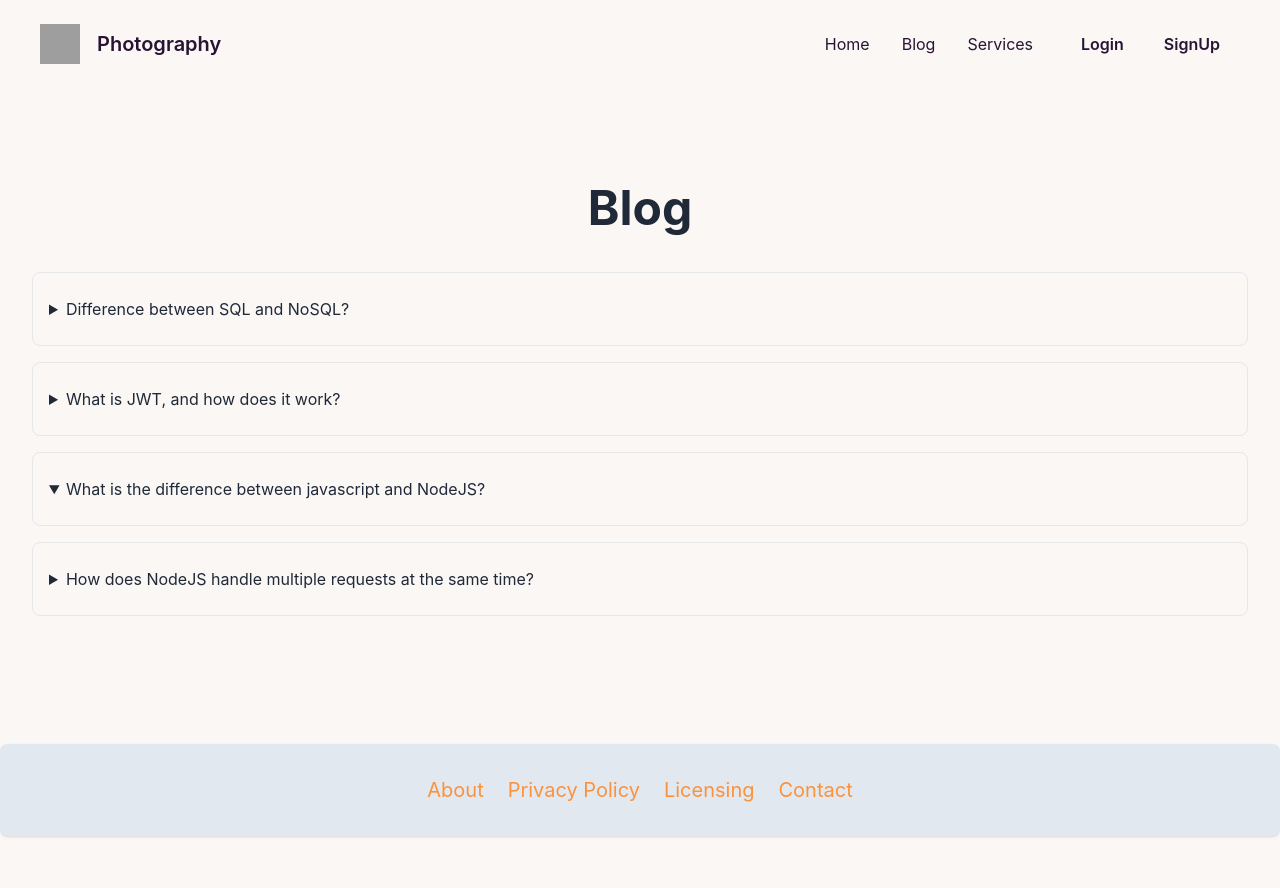
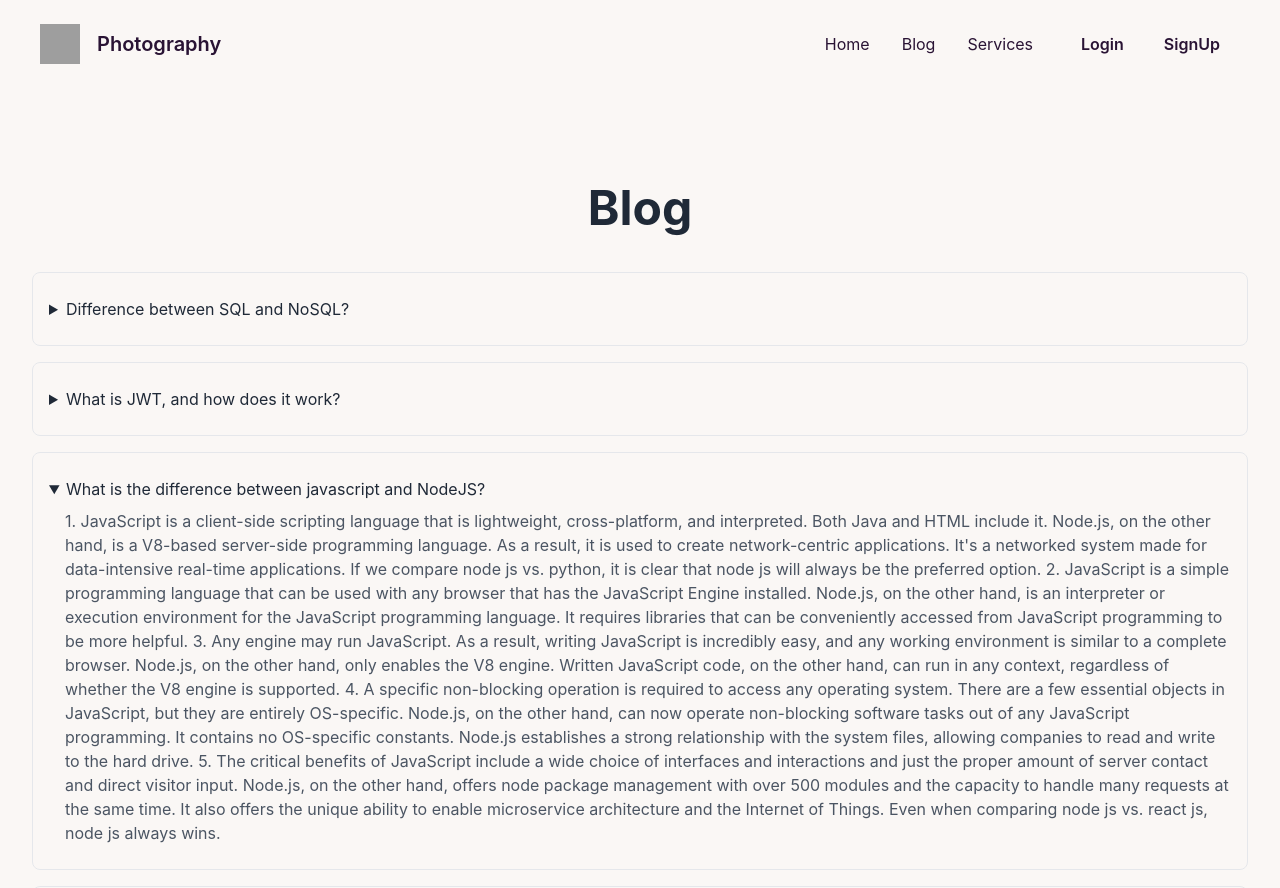
Before and after one commit to Partha1999/photography_client_site, a React (Create React App) app: page /blog in a window 1280 px wide. Both pictures are taken after a click on the heading "What is the difference between javascript and NodeJS?". Built offline with nearby package versions, Linux system fonts and the light colour scheme; no server answers; grey boxes are pictures that could not be loaded.

Commit message:
blog edited

```diff
--- a/src/Pages/Blog/Blog.js
+++ b/src/Pages/Blog/Blog.js
@@ -52,7 +52,41 @@ const Blog = () => {
               <summary className="px-4 py-6 focus:outline-none focus-visible:ring-blue-600">
                 What is the difference between javascript and NodeJS?
               </summary>
-
+              <p className="px-4 py-6 pt-0 ml-4 -mt-4 text-gray-600">
+                1. JavaScript is a client-side scripting language that is
+                lightweight, cross-platform, and interpreted. Both Java and HTML
+                include it. Node.js, on the other hand, is a V8-based
+                server-side programming language. As a result, it is used to
+                create network-centric applications. It's a networked system
+                made for data-intensive real-time applications. If we compare
+                node js vs. python, it is clear that node js will always be the
+                preferred option. 2. JavaScript is a simple programming language
+                that can be used with any browser that has the JavaScript Engine
+                installed. Node.js, on the other hand, is an interpreter or
+                execution environment for the JavaScript programming language.
+                It requires libraries that can be conveniently accessed from
+                JavaScript programming to be more helpful. 3. Any engine may run
+                JavaScript. As a result, writing JavaScript is incredibly easy,
+                and any working environment is similar to a complete browser.
+                Node.js, on the other hand, only enables the V8 engine. Written
+                JavaScript code, on the other hand, can run in any context,
+                regardless of whether the V8 engine is supported. 4. A specific
+                non-blocking operation is required to access any operating
+                system. There are a few essential objects in JavaScript, but
+                they are entirely OS-specific. Node.js, on the other hand, can
+                now operate non-blocking software tasks out of any JavaScript
+                programming. It contains no OS-specific constants. Node.js
+                establishes a strong relationship with the system files,
+                allowing companies to read and write to the hard drive. 5. The
+                critical benefits of JavaScript include a wide choice of
+                interfaces and interactions and just the proper amount of server
+                contact and direct visitor input. Node.js, on the other hand,
+                offers node package management with over 500 modules and the
+                capacity to handle many requests at the same time. It also
+                offers the unique ability to enable microservice architecture
+                and the Internet of Things. Even when comparing node js vs.
+                react js, node js always wins.{" "}
+              </p>
             </details>
             <details className="w-full border rounded-lg">
               <summary className="px-4 py-6 focus:outline-none focus-visible:ring-blue-600">
```
